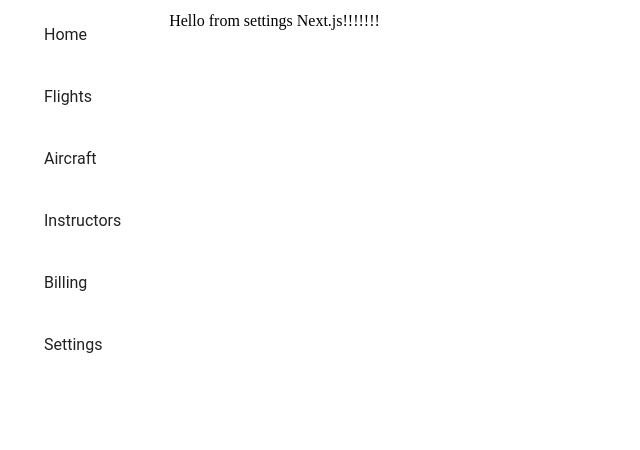
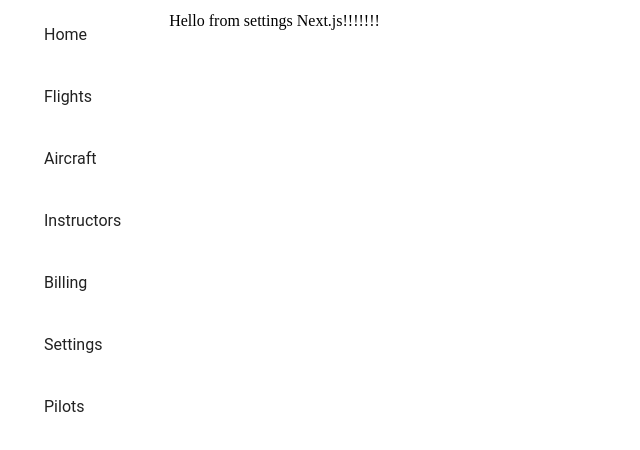
Before and after one commit to BloomTech-Labs/labs9-flight-log, a Next.js app in the folder frontend/: page /Settings in a window 1280 px wide. Shown: the top 450 px of the page, without its empty margins (0-640 px from the left). Built offline with nearby package versions, Linux system fonts and the light colour scheme; no server answers.

Commit message:
added pilots to nav

```diff
--- a/frontend/components/Navigation.js
+++ b/frontend/components/Navigation.js
@@ -35,6 +35,7 @@ function Navigation(props) {
       <Link href='/Instructors'><MenuItem className={classes.button}>Instructors</MenuItem></Link>
       <Link href='/Billing'><MenuItem className={classes.button}>Billing</MenuItem></Link>
       <Link href='/Settings'><MenuItem className={classes.button}>Settings</MenuItem></Link>
+      <Link href='/Pilots'><MenuItem className={classes.button}>Pilots</MenuItem></Link>
       </MenuList>
     </div>
   );
```
